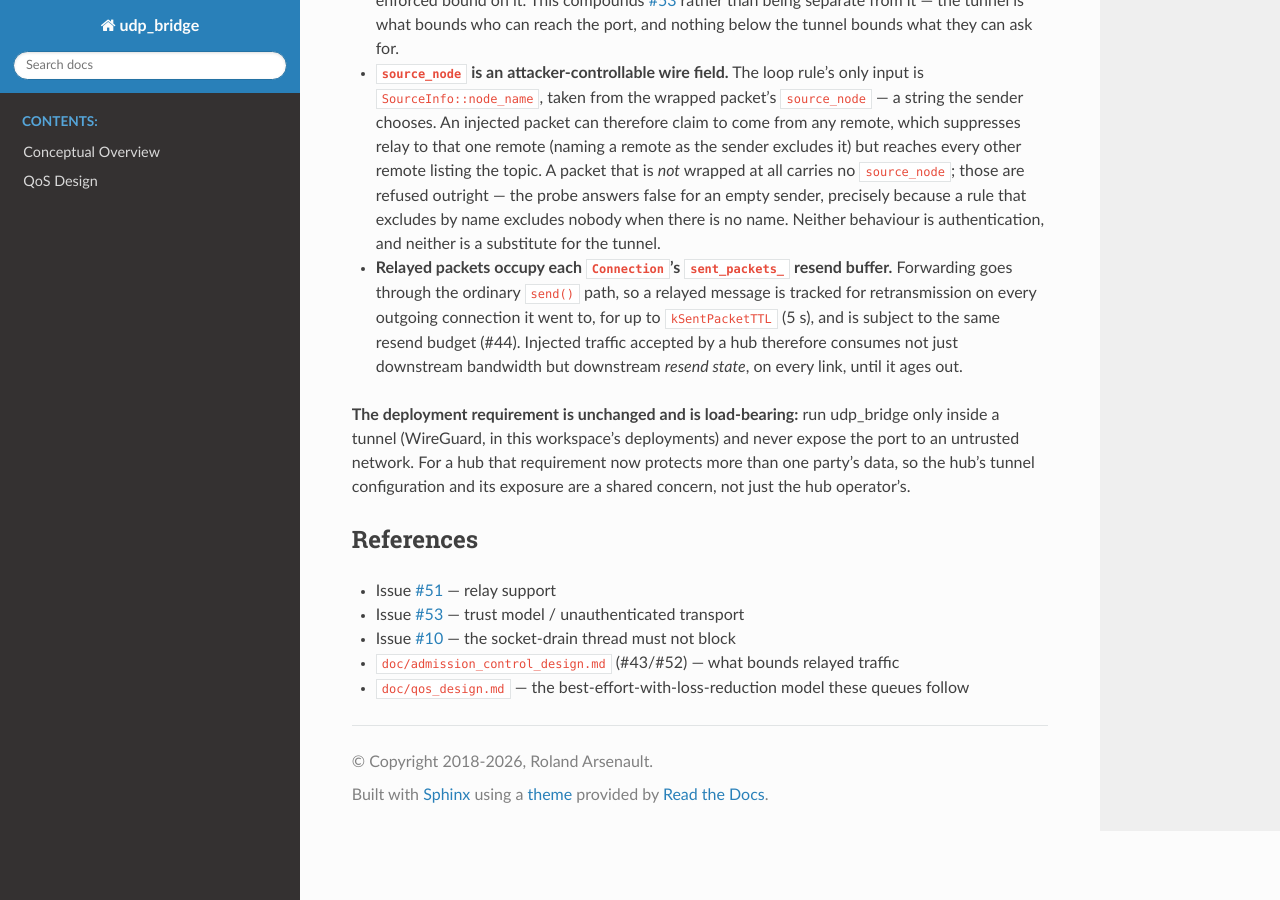
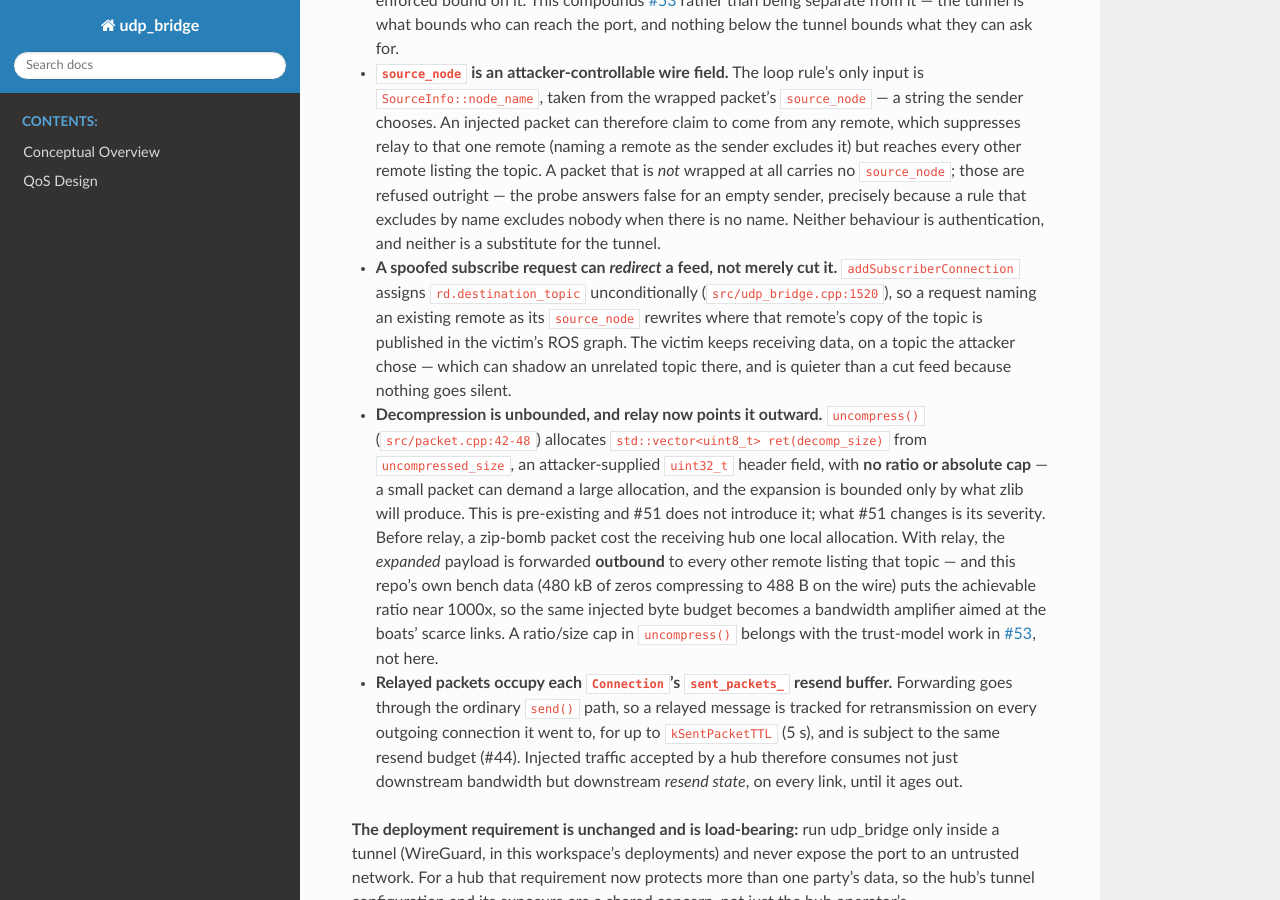
Before and after one commit to rolker/udp_bridge, a Sphinx documentation site: the page built from udp_bridge/doc/relay_design.md, in a window 1280 px wide and 900 px high, scrolled down 7107 px. Built offline with Sphinx 7.4.7 and the Read the Docs theme 3.1.0, drawn with Linux system fonts in a browser that asks for light colours.

Commit message:
docs: record the redirect and decompression-amplification consequences (#51)

```diff
--- a/udp_bridge/doc/relay_design.md
+++ b/udp_bridge/doc/relay_design.md
@@ -367,6 +367,28 @@ Relay widens the blast radius, and it is worth stating plainly:
   false for an empty sender, precisely because a rule that excludes by name
   excludes nobody when there is no name. Neither behaviour is
   authentication, and neither is a substitute for the tunnel.
+- **A spoofed subscribe request can *redirect* a feed, not merely cut it.**
+  `addSubscriberConnection` assigns `rd.destination_topic` unconditionally
+  (`src/udp_bridge.cpp:1520`), so a request naming an existing remote as its
+  `source_node` rewrites where that remote's copy of the topic is published
+  in the victim's ROS graph. The victim keeps receiving data, on a topic the
+  attacker chose — which can shadow an unrelated topic there, and is quieter
+  than a cut feed because nothing goes silent.
+- **Decompression is unbounded, and relay now points it outward.**
+  `uncompress()` (`src/packet.cpp:42-48`) allocates
+  `std::vector<uint8_t> ret(decomp_size)` from `uncompressed_size`, an
+  attacker-supplied `uint32_t` header field, with **no ratio or absolute
+  cap** — a small packet can demand a large allocation, and the expansion is
+  bounded only by what zlib will produce. This is pre-existing and #51 does
+  not introduce it; what #51 changes is its severity. Before relay, a
+  zip-bomb packet cost the receiving hub one local allocation. With relay,
+  the *expanded* payload is forwarded **outbound** to every other remote
+  listing that topic — and this repo's own bench data (480 kB of zeros
+  compressing to 488 B on the wire) puts the achievable ratio near 1000x,
+  so the same injected byte budget becomes a bandwidth amplifier aimed at
+  the boats' scarce links. A ratio/size cap in `uncompress()` belongs with
+  the trust-model work in
+  [#53](https://github.com/rolker/udp_bridge/issues/53), not here.
 - **Relayed packets occupy each `Connection`'s `sent_packets_` resend
   buffer.** Forwarding goes through the ordinary `send()` path, so a
   relayed message is tracked for retransmission on every outgoing
```
